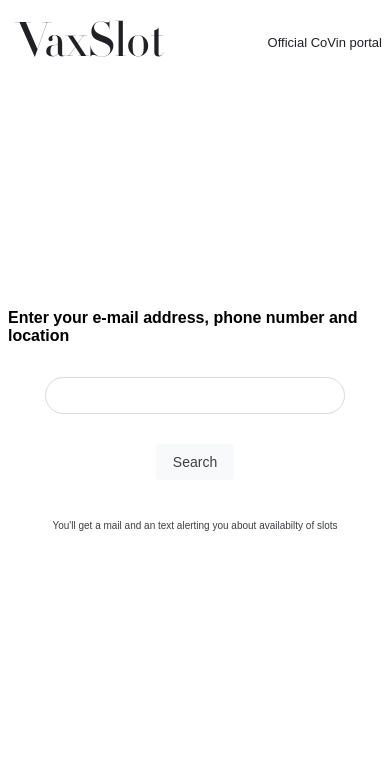
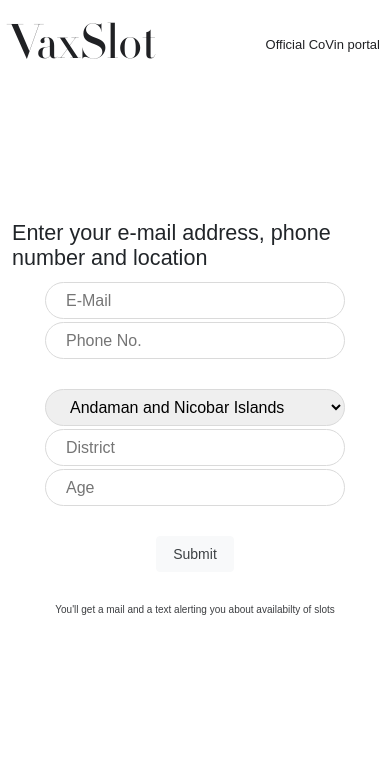
Before and after one commit to ysh-1-9/vaxslot, a Flask app: template templates/main.html in a window 390 px wide. Shown: the top 763 px of the page. Run offline with Flask 2, Linux system fonts and the light colour scheme; the template is opened without the code that fills it: values that come from a table or form of the project are taken from there, others are empty.

Commit message:
Added flask module to add data to data.db. Currently using sqlite because it has a nice visualizer. Add all helper python scripts to the scripts folder

```diff
--- a/app.py
+++ b/app.py
@@ -1,9 +1,73 @@
-from flask import Flask, render_template
+import sys
+sys.path.insert(0, 'scripts')
+
+from flask import Flask, render_template, session, request, url_for, flash, redirect
+from forms import Registration
+from flask_sqlalchemy import SQLAlchemy
+
+from common import cache
+from get_slots import get_slot
+
 app = Flask(__name__)
 
-@app.route('/')
-def hello_world():
-    return render_template('main.html', name=name)
+cache.init_app(app=app, config={"CACHE_TYPE": "filesystem",'CACHE_DIR': 'misc/tmp'})
+cache.set("flag", 0)
+
+app.config['SECRET_KEY'] = 'odsfb45hewrk37grawibn3gradlskj'
+app.config['SQLALCHEMY_DATABASE_URI'] = 'sqlite:///database/data.db'
+db = SQLAlchemy(app)
+
+DEBUG = True
+PORT = 8080
+
+
+class Data(db.Model):
+    # id = db.Column(db.Integer, primary_key=True)
+    email = db.Column(db.String(200), primary_key=True, nullable=False)
+    state = db.Column(db.String(50), nullable=False)
+    district = db.Column(db.String(50), nullable=False)
+    age = db.Column(db.Integer, nullable=False)
+    number = db.Column(db.Integer, unique=True, nullable=True)
+
+    def _repr_(self) -> str:
+        return f"E-Mail - {self.email} Age - {self.age} State - {self.district}"
+
+
+@app.route('/main.html', methods=['GET', 'POST'])
+@app.route('/', methods=['GET', 'POST'])
+def home():
+
+    form = Registration()
+    flag = cache.get("flag")
+    if form.validate_on_submit():
+        st = form.state.data
+        dist = form.district.data
+        age = form.age.data
+
+        print(st, dist, age)
+        if(get_slot(st, dist, age)[0]):
+            flash("You have been succesfully registered.\nSlots are available now.\nVisit the CoWin Portal to register.", 'success')
+        else:
+            flash("You have been succesfully registered.")
+        if(flag):
+            flashes = session.pop("_flashes", None)
+            flag = 0
+        else:
+            flag = 1
+    cache.set("flag", flag)
+
+    data = Data()
+    if(request.method=='POST'):
+        data.email = form.email.data
+        data.state = form.state.data
+        data.district = form.district.data
+        data.number = form.number.data
+        data.age = form.age.data
+        db.session.add(data)
+        db.session.commit()
+        print("Details have been added.")
+
+    return render_template('main.html', form=form, flag=flag)
 
 if __name__ == "__main__":
-    app.run(debug = True)
+    app.run(debug = DEBUG, port = PORT)
--- /dev/null
+++ b/scripts/common.py
@@ -0,0 +1,3 @@
+from flask_caching import Cache
+
+cache = Cache()
--- /dev/null
+++ b/scripts/forms.py
@@ -0,0 +1,50 @@
+from flask_wtf import FlaskForm
+from wtforms import StringField, SubmitField, SelectField, IntegerField
+from wtforms.validators import DataRequired, Length, Email
+
+state_choices = [( 'andaman and nicobar islands', 'Andaman and Nicobar Islands'),
+                ( 'andhra pradesh', 'Andhra Pradesh'),
+                ( 'arunachal pradesh', 'Arunachal Pradesh'),
+                ( 'assam', 'Assam'),
+                ( 'bihar', 'Bihar'),
+                ( 'chandigarh', 'Chandigarh'),
+                ( 'chattisgarh', 'Chhattisgarh'),
+                ( 'dadra and nagar haveli', 'Dadra and Nagar Haveli'),
+                ( 'daman and diu', 'Daman and Diu'),
+                ( 'delhi', 'Delhi'),
+                ( 'goa', 'Goa'),
+                ( 'gujarat', 'Gujarat'),
+                ( 'haryana', 'Haryana'),
+                ( 'himachal', 'Himachal Pradesh'),
+                ( 'jammu and kashmir', 'Jammu and Kashmir'),
+                ( 'jharkhand', 'Jharkhand'),
+                ( 'karnataka', 'Karnataka'),
+                ( 'kerala', 'Kerala'),
+                ( 'ladakh', 'Ladakh'),
+                ( 'lakshwadeep', 'Lakshadweep'),
+                ( 'madhya pradhesh', 'Madhya Pradesh'),
+                ( 'maharashtra', 'Maharashtra'),
+                ( 'manipur', 'Manipur'),
+                ( 'meghalaya', 'Meghalaya'),
+                ( 'mizoram', 'Mizoram'),
+                ( 'nagaland', 'Nagaland'),
+                ( 'odisha', 'Odisha'),
+                ( 'puducherry', 'Puducherry'),
+                ( 'punjab', 'Punjab'),
+                ( 'rajasthan', 'Rajasthan'),
+                ( 'sikkim', 'Sikkim'),
+                ( 'tamil nadu', 'Tamil Nadu'),
+                ( 'telangana', 'Telangana'),
+                ( 'tripura', 'Tripura'),
+                ( 'uttar pradesh', 'Uttar Pradesh'),
+                ( 'uttarakhand', 'Uttarakhand'),
+                ( 'west bengal', 'West Bengal')]
+
+
+class Registration(FlaskForm):
+    email = StringField('email', validators=[DataRequired(), Email()], render_kw={"placeholder":"E-Mail"})
+    state = SelectField(choices=state_choices, validators=[DataRequired()], render_kw={"placeholder":"State"})
+    district = StringField('district', validators=[DataRequired()], render_kw={"placeholder":"District"})
+    age = IntegerField('age', validators=[DataRequired()], render_kw={"placeholder":"Age"})
+    number = StringField('number', validators=[DataRequired(), Length(min=10, max=13)], render_kw={"placeholder":"Phone No."})
+    submit = SubmitField('Submit')
--- /dev/null
+++ b/static/main.css
@@ -0,0 +1,139 @@
+.container {
+    height: 80vh;
+    display: flex;
+    flex-direction: column;
+    justify-content: center;
+    align-items: center;
+    /* border: 2px solid black; */
+}
+
+.main {
+    display: flex;
+    width: fit-content;
+    /* border: 2px solid black; */
+}
+
+.form_full>input{
+    box-sizing: border-box;
+    display: block;
+    margin-left: auto;
+    margin-right: auto;
+    /* border: 2px solid black;  */
+    height: 37px;
+    width: 300px;
+    border: 1px solid rgb(218, 218, 218);
+    border-radius: 20px;
+    padding-left: 20px;
+    /* margin: 10px; */
+}
+
+.form_full{
+    margin-top: 1%;
+    margin-bottom: 1%;
+}
+
+.form_half{
+    margin-top: 5%;
+    margin-bottom: 1%;
+}
+
+
+.form_half>input[type=text] {
+    box-sizing: border-box;
+    display: inline;
+    margin: auto;
+    border: 2px solid black;
+    height: 37px;
+    width: 300px;
+    border: 1px solid rgb(218, 218, 218);
+    border-radius: 20px;
+    padding-left: 20px;
+}
+
+input[type=text]:hover {
+    box-shadow: 1px 1px 5px rgb(218, 218, 218);
+}
+
+select:hover {
+    box-shadow: 1px 1px 5px rgb(218, 218, 218);
+}
+
+.form_half>select{
+    box-sizing: border-box;
+    /* display: block; */
+    margin: auto;
+    /* border: 2px solid black; */
+    height: 37px;
+    width: 300px;
+    border: 1px solid rgb(218, 218, 218);
+    border-radius: 20px;
+    padding-left: 20px;
+}
+
+@media only screen and (max-width: 660px) {
+    .form_full {
+        margin-top: 1%;
+        margin-bottom: 1%;
+    }
+
+    .form_half {
+        margin-top: 1%;
+        margin-bottom: 1%;
+    }
+    .form_half>select{
+        box-sizing: border-box;
+        display: block;
+        margin-top: 30px;
+        margin-bottom: 3px;
+        margin-left: auto;
+        margin-right: auto;
+        height: 37px;
+        width: 300px;
+        border: 1px solid rgb(218, 218, 218);
+        border-radius: 20px;
+        padding-left: 20px;
+    }
+    .form_half>input{
+        box-sizing: border-box;
+        display: block;
+        margin-left: auto;
+        margin-right: auto;
+        height: 37px;
+        width: 300px;
+        border: 1px solid rgb(218, 218, 218);
+        border-radius: 20px;
+        padding-left: 20px;
+    }
+}
+
+input {
+    outline: none;
+}
+
+select{
+    outline: none;
+}
+
+input[type=submit] {
+    display: block;
+    margin: 30px auto;
+    height: 36px;
+    min-width: 54px;
+    background-color: #f8f9fa;
+    color: #3c4043;
+    font-size: 14px;
+    cursor: pointer;
+    padding: 0 16px;
+    border: 1px solid #f8f9fa;
+    border-radius: 4px;
+
+}
+
+input[type=submit]:hover {
+    box-shadow: 1px 1px 10px -2px silver;
+}
+
+.grey{
+    font-size: x-small;
+    color: #3c3e41;
+}
--- /dev/null
+++ b/static/nav.css
@@ -0,0 +1,45 @@
+* {
+    font-family: sans-serif;
+}
+
+.nav {
+    display: flex;
+    /* border: 2px solid black; */
+    flex-direction: row-reverse;
+    justify-content: space-between;
+    font-size: small;
+    align-items: center;
+}
+
+.headnav {
+    font-size: xxx-large;
+}
+
+
+.nav>a {
+    margin: 1vh 1vh;
+    text-decoration: none;
+    color: #202124;
+}
+
+.nav>a:hover {
+    text-decoration: none;
+}
+
+.right>a{
+    margin-right: 10px;
+    text-decoration: none;
+    color: #202124;
+}
+.right>a:hover{
+    text-decoration: underline;
+}
+
+@font-face {
+    font-family: didot;
+    src: url(fonts/didot-htf-m96-medium.ttf);
+    }
+
+.head {
+    font-family: didot;
+}
--- /dev/null
+++ b/templates/layout.html
@@ -0,0 +1,38 @@
+<!DOCTYPE html>
+<html lang="en">
+<head>
+    <meta charset="UTF-8">
+    <meta http-equiv="X-UA-Compatible" content="IE=edge">
+    <meta name="viewport" content="width=device-width, initial-scale=1.0">
+
+    <title>VaxSlot</title>
+
+    <link href="https://cdn.jsdelivr.net/npm/bootstrap@5.0.0-beta3/dist/css/bootstrap.min.css" rel="stylesheet" integrity="sha384-eOJMYsd53ii+scO/bJGFsiCZc+5NDVN2yr8+0RDqr0Ql0h+rP48ckxlpbzKgwra6" crossorigin="anonymous">
+    <link rel="stylesheet" type="text/css" href="{{ url_for('static', filename='nav.css') }}">
+    {% block style %}{% endblock %}
+
+</head>
+<body>
+    <div class="nav">
+        <div class="right">
+            <a href="https://www.cowin.gov.in/home" target="_blank" class='right'>Official CoVin portal</a>
+        </div>
+        <a href="main.html" class='head headnav'>VaxSlot</a>
+    </div>
+
+    {% if flag %}
+        {% with messages = get_flashed_messages(with_categories=true) %}
+            {% if messages %}
+                {% for category, message in messages %}
+                    <div class="alert alert-{{ category }}">
+                        {{ message }}
+                    </div>
+                {% endfor %}
+            {% endif %}
+        {% endwith %}
+    {% endif %}
+    {% block content %}{% endblock %}
+
+    <script src="https://cdn.jsdelivr.net/npm/bootstrap@5.0.0-beta3/dist/js/bootstrap.bundle.min.js" integrity="sha384-JEW9xMcG8R+pH31jmWH6WWP0WintQrMb4s7ZOdauHnUtxwoG2vI5DkLtS3qm9Ekf" crossorigin="anonymous"></script>
+</body>
+</html>
--- a/templates/main.html
+++ b/templates/main.html
@@ -1,149 +1,60 @@
-<!DOCTYPE html>
-<html lang="en">
+{% extends "layout.html" %}
 
-<head>
-    <title>Search</title>
+{% block style %}
 
-    <style>
-        * {
-            font-family: sans-serif;
-        }
+    <link rel="stylesheet" href="{{ url_for('static', filename='main.css') }}">
 
-        .container {
-            height: 80vh;
-            display: flex;
-            flex-direction: column;
-            justify-content: center;
-            align-items: center;
-            /* border: 2px solid black; */
-        }
+{% endblock style %}
 
-        .main {
-            display: flex;
-            width: fit-content;
-            /* border: 2px solid black; */
-        }
+{% block content %}
 
-        input[type=text] {
-            box-sizing: border-box;
-            display: block;
-            margin: auto;
-            /* border: 2px solid black; */
-            height: 37px;
-            width: 300px;
-            border: 1px solid rgb(218, 218, 218);
-            border-radius: 20px;
-            padding-left: 40px;
-            margin: 10px;
-
-        }
-
-        input[type=text]:hover {
-            box-shadow: 1px 1px 5px rgb(218, 218, 218);
-
-        }
-
-        input {
-            outline: none;
-        }
-
-
-        input[type=submit] {
-            display: block;
-            margin: 30px auto;
-            height: 36px;
-            min-width: 54px;
-            background-color: #f8f9fa;
-            color: #3c4043;
-            font-size: 14px;
-            cursor: pointer;
-            padding: 0 16px;
-            border: 1px solid #f8f9fa;
-            border-radius: 4px;
-
-        }
-        input[type=submit]:hover {
-            box-shadow: 1px 1px 10px -2px silver;
-        }
-
-        .nav {
-            display: flex;
-            /* border: 2px solid black; */
-            flex-direction: row-reverse;
-            justify-content: space-between;
-            font-size: small;
-            align-items: center;
-        }
-
-        .headnav {
-            font-size: xxx-large;
-        }
-
-
-        .nav>a {
-            margin: 1vh 1vh;
-            text-decoration: none;
-            color: #202124;
-        }
-
-        .nav>a:hover {
-            text-decoration: none;
-        }
-
-        .right>a{
-            text-decoration: none;
-            color: #202124;
-        }
-        .right>a:hover{
-            text-decoration: underline;
-        }
-        .logo {
-            /* border: 2px solid black; */
-            height: 92px;
-            width: 272px;
-            margin-bottom: 35px;
-        }
-
-        @font-face {
-            font-family: didot;
-            src: url(fonts/didot-htf-m96-medium.ttf);
-        }
-        .head {
-            font-family: didot
-        }
-
-
-        .grey{
-            font-size: x-small;
-            color: #3c3e41;
-        }
-
-    </style>
-</head>
-
-<body>
-    <div class="nav">
-        <div class="right">
-            <a href="https://www.cowin.gov.in/home" target="_blank" class='right'>Official CoVin portal</a>
-        </div>
-        <a href="main.html" class='head headnav'>VaxSlot</a>
-    </div>
     <div class=container>
         <h4 class='search_head'>
             Enter your e-mail address, phone number and location
         </h4>
-        <!-- <img src="https://www.google.com/images/branding/googlelogo/2x/googlelogo_color_272x92dp.png" class=logo alt=""> -->
         <div class="main">
-            <form action="https://www.google.com/search">
-                <input type="text" name="state">
-                <!-- <input type="text" name="q"> -->
-                <input type="submit" value="Search">
+            <form name="mainform" action="" method="POST" >
+                {{ form.hidden_tag() }}
+                <div class="form_full">
+                    <!-- {% if form.email.errors %}
+                        {{ form.email(class="form-control form-control-lg is-invalid") }}
+                        <div class="invalid-feedback">
+                            {% for error in form.username.errors %}
+                                <span>{{ error }}</span>
+                            {% endfor %}
+                        </div>
+
+                    {% endif %} -->
+                    {{ form.email }}
+                </div>
+                <div class="form_full">
+                    <!-- {% if form.number.errors %}
+                        {{ form.number(class="form-control form-control-lg is-invalid") }}
+                        <div class="invalid-feedback">
+                            {% for error in form.number.errors %}
+                                <span>{{ error }}</span>
+                            {% endfor %}
+                        </div>
+
+                    {% endif %} -->
+                    {{ form.number }}
+                </div>
+                <div class="form_half">
+                    {{ form.state }}
+                    {{ form.district }}
+                </div>
+                <div class="form_full">
+                    {{ form.age }}
+                </div>
+                <div class="submit">
+                    {{ form.submit }}
+                </div>
             </form>
         </div>
         <p class="grey">
-            You'll get a mail and an text alerting you about availabilty of slots
+            You'll get a mail and a text alerting you about availabilty of slots
         </p>
     </div>
-</body>
 
-</html>
+
+{% endblock content %}
```
Also changed, not shown: main.py (deleted, +0 -49 lines), scripts/get_slots.py (added, +51 -0 lines), README.md, database/data.db (added), static/fonts/didot-htf-m96-medium.ttf (renamed from templates/fonts/didot-htf-m96-medium.ttf), 2 other files.
